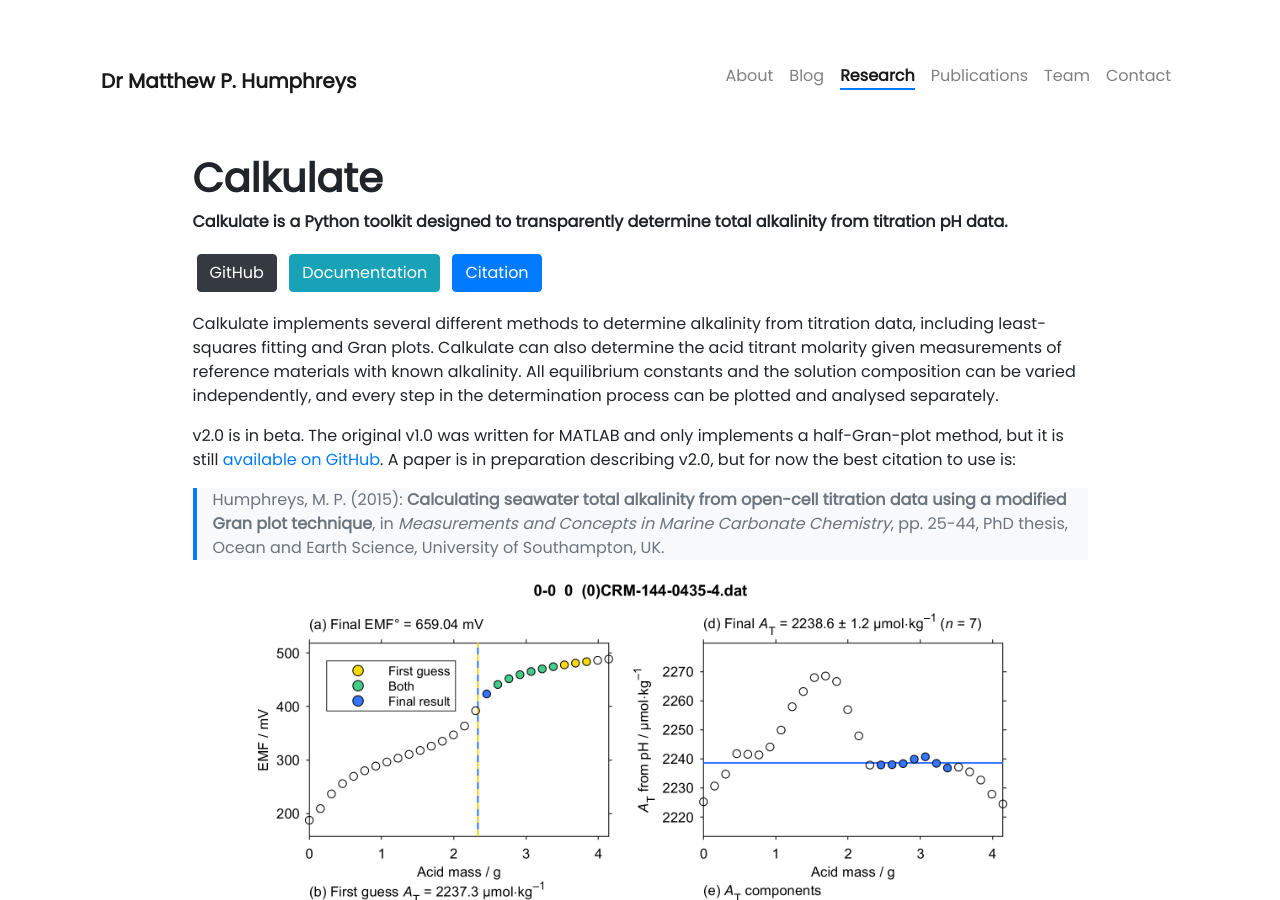
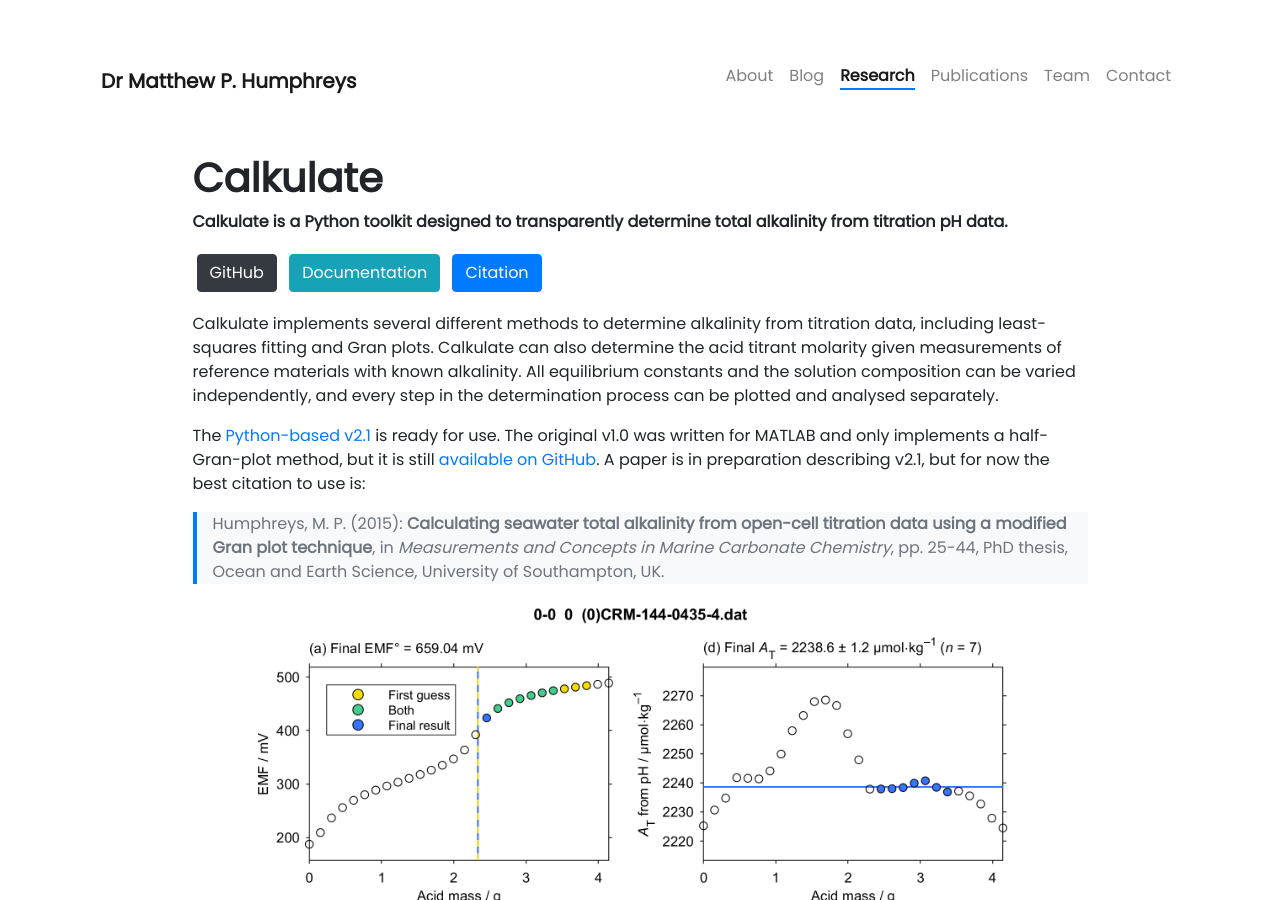
Before and after one commit to mvdh7/mvdh7.github.io, a Jekyll site: the page built from _projects/200-calkulate.md, in a window 1280 px wide and 900 px high. Built offline with Jekyll 4.4.1, drawn with Linux system fonts in a browser that asks for light colours; nearby versions of some CDN libraries; comment, search, counter and statistics services are not loaded.

Commit message:
Update to v2.1

```diff
--- a/_projects/200-calkulate.md
+++ b/_projects/200-calkulate.md
@@ -16,7 +16,7 @@ permalink: /research/calkulate/
 
 Calkulate implements several different methods to determine alkalinity from titration data, including least-squares fitting and Gran plots. Calkulate can also determine the acid titrant molarity given measurements of reference materials with known alkalinity. All equilibrium constants and the solution composition can be varied independently, and every step in the determination process can be plotted and analysed separately.
 
-v2.0 is in beta. The original v1.0 was written for MATLAB and only implements a half-Gran-plot method, but it is still [available on GitHub](https://github.com/mvdh7/calkulate/tree/1.0.2). A paper is in preparation describing v2.0, but for now the best citation to use is:
+The [Python-based v2.1](https://github.com/mvdh7/calkulate) is ready for use. The original v1.0 was written for MATLAB and only implements a half-Gran-plot method, but it is still [available on GitHub](https://github.com/mvdh7/calkulate/tree/1.0.2). A paper is in preparation describing v2.1, but for now the best citation to use is:
 
 > Humphreys, M. P. (2015): **Calculating seawater total alkalinity from open-cell titration data using a modified Gran plot technique**, in *Measurements and Concepts in Marine Carbonate Chemistry*, pp. 25-44, PhD thesis, Ocean and Earth Science, University of Southampton, UK.
 
```
